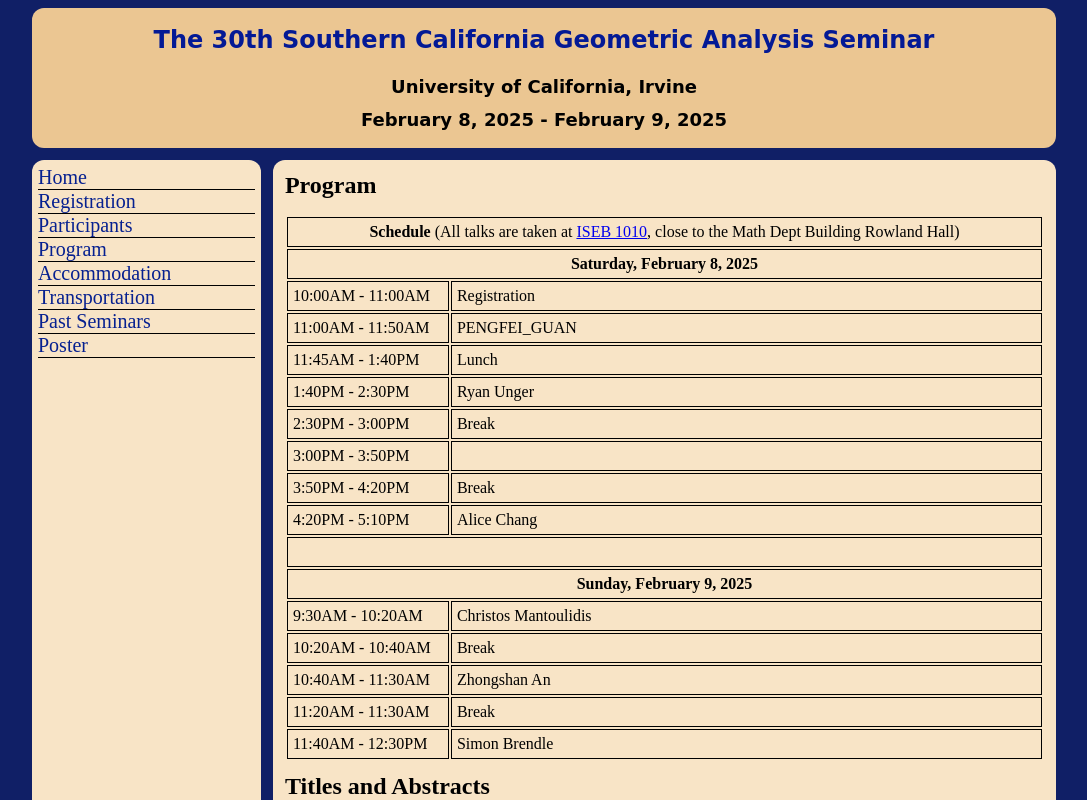
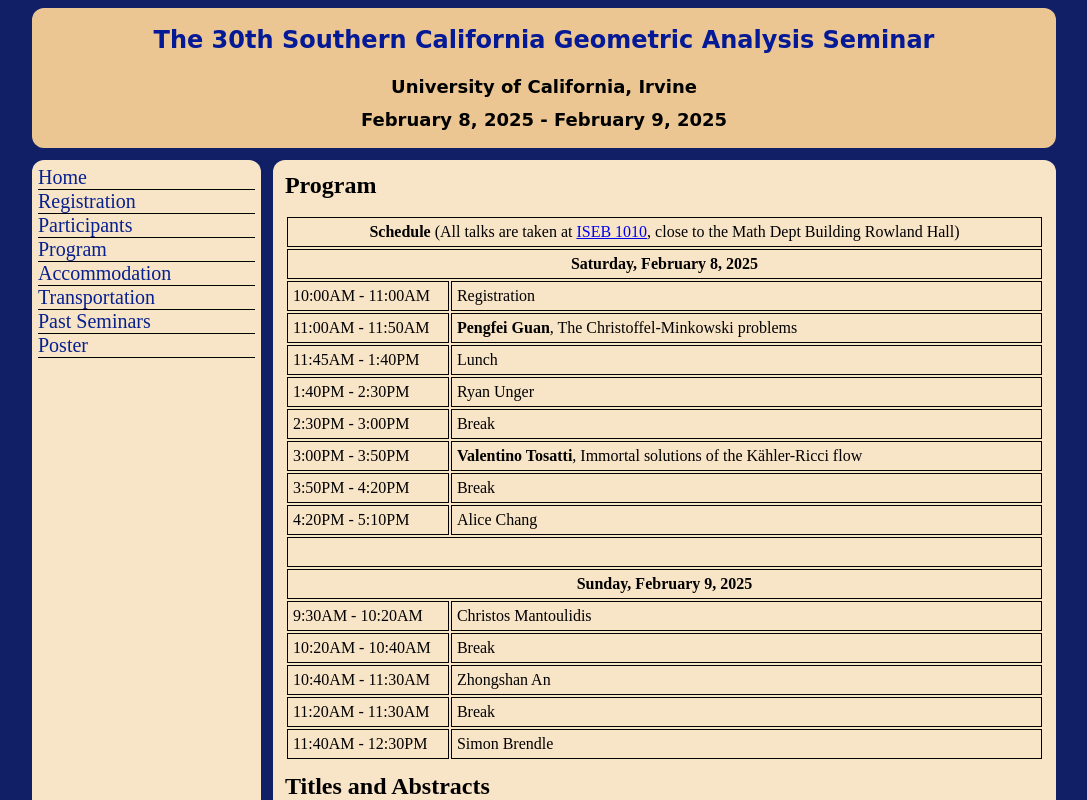
Before and after one commit to Geometry-Discovery-Project-UCI/scgas.math.uci.edu, a Vue app: page /program in a window 1280 px wide. Shown: the top 800 px of the page, without its empty margins (96-1183 px from the left). Built offline with nearby package versions, Linux system fonts and the light colour scheme.

Commit message:
added speakers titles.

```diff
--- a/src/config.json
+++ b/src/config.json
@@ -66,11 +66,10 @@
             },
             {
                 "time": "11:00AM - 11:50AM",
-                "activity": "PENGFEI_GUAN",
-                "isSpeech": false,
-                "title": "Towards a theory of Ricci flow in dimension 4",
-                "abstract": "The Ricci flow (with surgery) has proven to be a powerful tool in the study of 3-dimensional topology — its most prominent application being the verification of the Poincaré and Geometrization Conjectures by Perelman about 20 years ago. Since then further research has led to a satisfactory understanding of the flow and surgery process in dimension 3.\n\nRecently there has been some progress on Ricci flow in higher dimensions, in the form of a new compactness and partial regularity theory. This theory relies on a new geometric perspective on Ricci flows and provides a better understanding of the singularity formation and long-time behavior of the flow. In dimension 4, in particular, this theory may eventually open up the possibility of a surgery construction or a construction of a \"flow through singularities”.\n\nIn the first part of the talk, will describe this new theory, the new geometric intuition that lies behind it and its implications on the study of singularities in dimension 4. In the second part, I will present new work (joint with Eric Chen) that concerns the resolution of conical singularities.",
-                "videoUrl": "https://www.youtube.com/watch?v=dgLSqBOgm5c&list=PLQw7KTnzkpXeH_nClhuKcrCjuJCqvO9Rt&index=4&pp=iAQB"
+                "activity": "Pengfei Guan",
+                "isSpeech": true,
+                "title": "The Christoffel-Minkowski problems ",
+                "abstract": "The classical Christoffel-Minkowski problem is an inverse problem of prescribed area measures, which is associated to the Minkowski sum for convex bodies. There are corresponding problems related to other settings, e.g., $p$-sum and mixed bodies. The $L^p$-Minkowski problem is a special case which has attracted extensive attention where Monge-Ampere equation plays key role. The other cases are more challenging and less understood, the main issue is the convexity of solutions to Hessian type fully nonlinear equations.  We will discuss some recent progresses and related open problems."
             },
             {
                 "time": "11:45AM - 1:40PM",
--- a/src/views/ProgramView.vue
+++ b/src/views/ProgramView.vue
@@ -111,7 +111,7 @@
       secondDaySchedule,
       speeches,
       speechesOrdered,
-      isReleased: false,
+      isReleased: true,
     };
   },
 });
```
